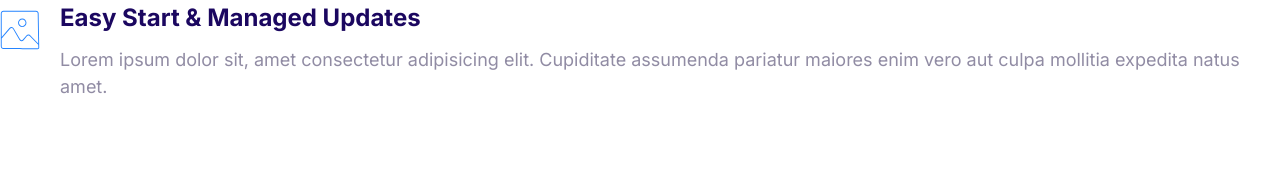
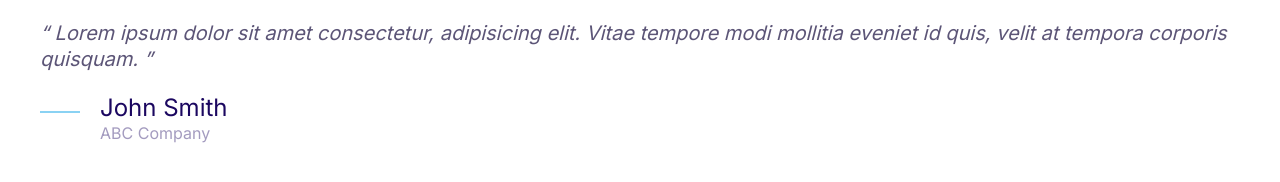
Before and after one commit to lantranad2/moshify, a plain HTML site: page index.html in a window 1280 px wide. Drawn offline with Linux system fonts and the light colour scheme.

Commit message:
Build the quote component.

```diff
--- a/css/styles.css
+++ b/css/styles.css
@@ -4,6 +4,7 @@
   --color-accent: #ff3400;
   --color-headings: #1b0760;
   --color-body: #918ca4;
+  --color-body-darker: #5c5577;
   --color-border: #ccc;
   --border-radius: 30px;
 }
@@ -383,3 +384,53 @@ a {
 .media__image {
   margin-top: 1rem;
 }
+
+/* Quotes */
+
+.quote {
+  font-size: 3rem;
+  font-style: italic;
+  color: var(--color-body-darker);
+  line-height: 1.3;
+}
+
+.quote__text::before {
+  content: open-quote;
+}
+
+.quote__text::after {
+  content: close-quote;
+}
+
+.quote__author {
+  font-size: 3rem;
+  font-weight: 500;
+  font-style: normal;
+  margin-bottom: 0;
+}
+
+.quote__organization {
+  color: var(--color-headings);
+  opacity: 0.4;
+  font-size: 2rem;
+  font-style: normal;
+}
+
+.quote__line {
+  position: relative;
+  bottom: 10px;
+}
+
+@media screen and (min-width: 1024px) {
+  .quote {
+    font-size: 2rem;
+  }
+
+  .quote__author {
+    font-size: 2.4rem;
+  }
+
+  .quote__organization {
+    font-size: 1.6rem;
+  }
+}
--- a/index.html
+++ b/index.html
@@ -14,20 +14,24 @@
     <link rel="stylesheet" href="./css/styles.css" />
   </head>
   <body>
+    <blockquote class="quote">
+      <p class="quote__text">
+        Lorem ipsum dolor sit amet consectetur, adipisicing elit. Vitae tempore
+        modi mollitia eveniet id quis, velit at tempora corporis quisquam.
+      </p>
+      <footer>
         <div class="media">
           <div class="media__image">
-        <svg class="icon icon--primary">
-          <use xlink:href="./images/sprite.svg#snap"></use>
+            <svg class="icon icon--primary quote__line">
+              <use xlink:href="./images/sprite.svg#line"></use>
             </svg>
           </div>
           <div class="media__body">
-        <h3 class="media__title">Easy Start & Managed Updates</h3>
-        <p>
-          Lorem ipsum dolor sit, amet consectetur adipisicing elit. Cupiditate
-          assumenda pariatur maiores enim vero aut culpa mollitia expedita natus
-          amet.
-        </p>
+            <h3 class="media__title quote__author">John Smith</h3>
+            <p class="quote__organization">ABC Company</p>
           </div>
         </div>
+      </footer>
+    </blockquote>
   </body>
 </html>
```
Also changed, not shown: components/quote.html (added, +19 -0 lines). Lines whose indentation alone changed are shown as unchanged.
